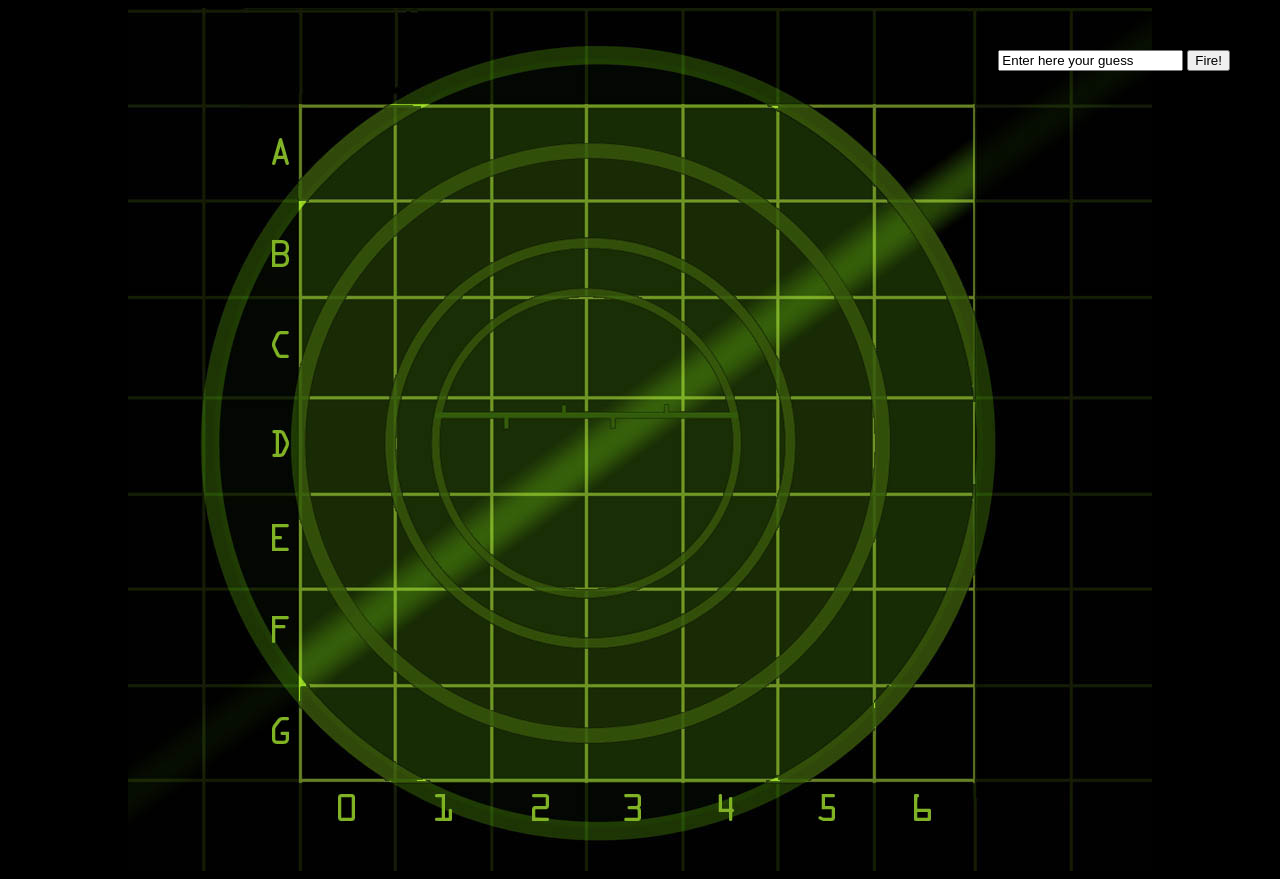
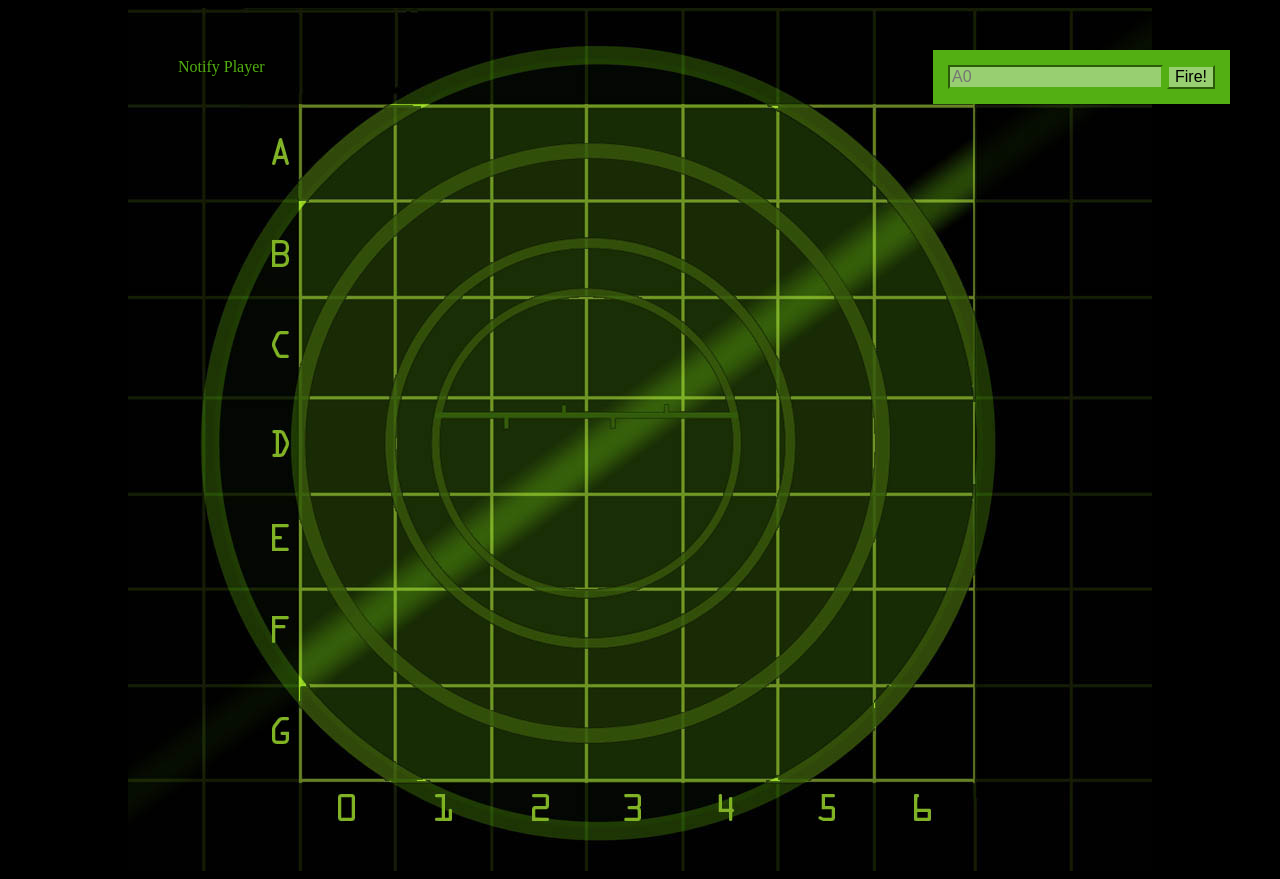
Before and after one commit to Pablolo/realbattleship, a plain HTML site: page index.html in a window 1280 px wide. Drawn offline with Linux system fonts and the light colour scheme.

Commit message:
more html

```diff
--- a/index.html
+++ b/index.html
@@ -7,6 +7,7 @@
 </head>
 <body>
 	<div id="board">
+		<div id="messages">Notify Player</div>
 		<table >
 	<tbody>
 		<tr>
@@ -75,10 +76,9 @@
 	</tbody>
 </table>
 <form>
-  <input type="text" name="hits" value="Enter here your guess">
+  <input type="text" id="guessInput" placeholder="A0">
   <input type="submit" value="Fire!">
 </form>
-	<div id="messages"></div>
 	</div>
 </body>
 <script src="game.js"></script>
--- a/style.css
+++ b/style.css
@@ -14,4 +14,39 @@ form {
 	position: fixed;
 	top: 50px;
 	right: 50px;
+	padding: 15px;
+	background-color: rgb(83, 175, 19);
 }
+
+form input {
+	background-color: rgb(152, 207, 113);
+	border-color: rgb(83, 175, 19);
+	font-size: 1em;
+}
+
+#messages {
+	position: absolute;
+	top: 50px;
+	left: 50px;
+	color: rgb(83, 175, 19);
+}
+
+table {
+	position: absolute;
+	left: 173px;
+	top: 98px;
+	border-spacing: 0px;
+}
+
+td {
+	width: 94px;
+	height: 94px;
+}
+
+.hit {
+	background: url("ship.png") no-repeat center center;
+}
+
+.miss {
+	background: url("miss.png") no-repeat center center;
+}
```
